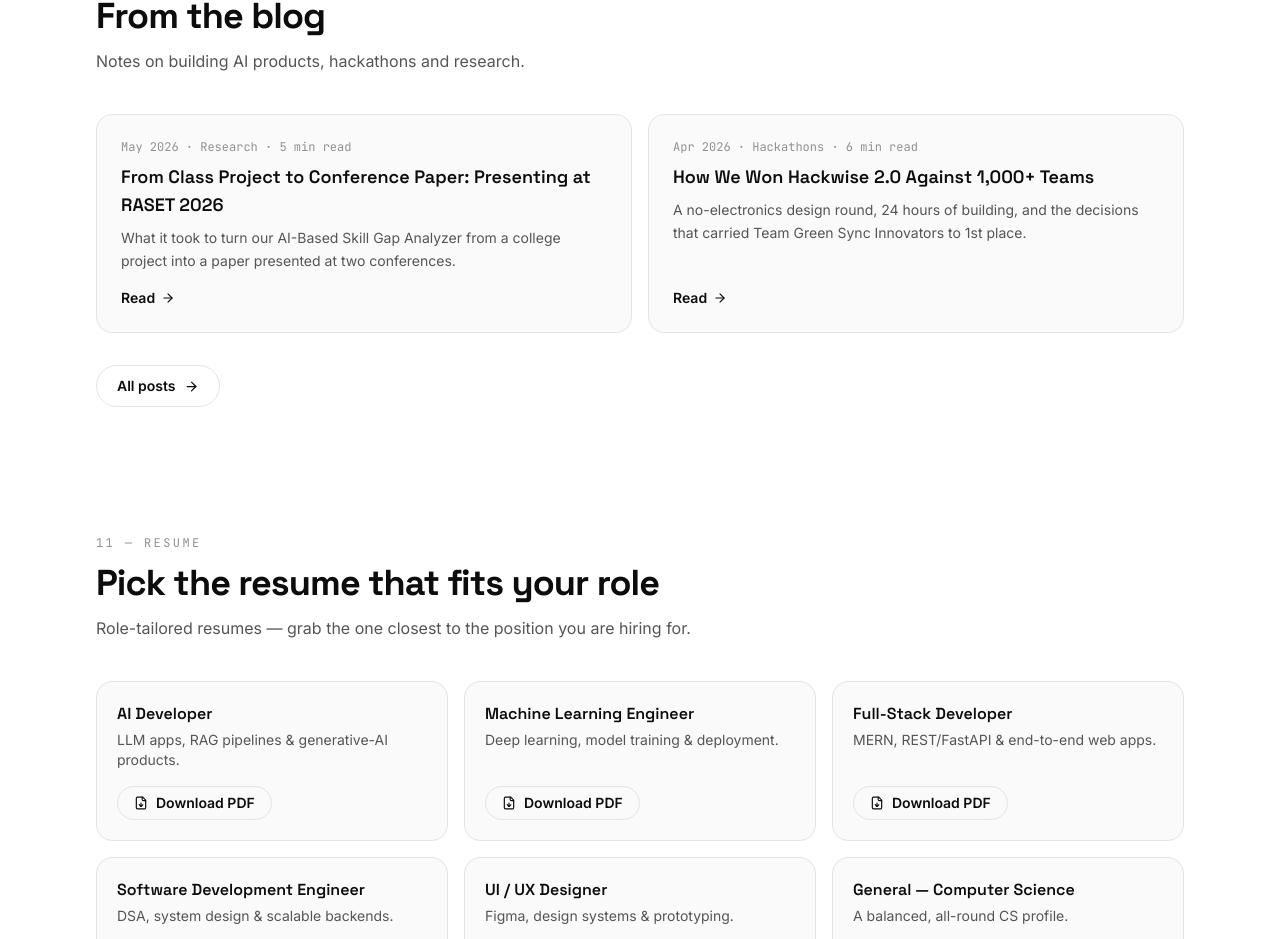
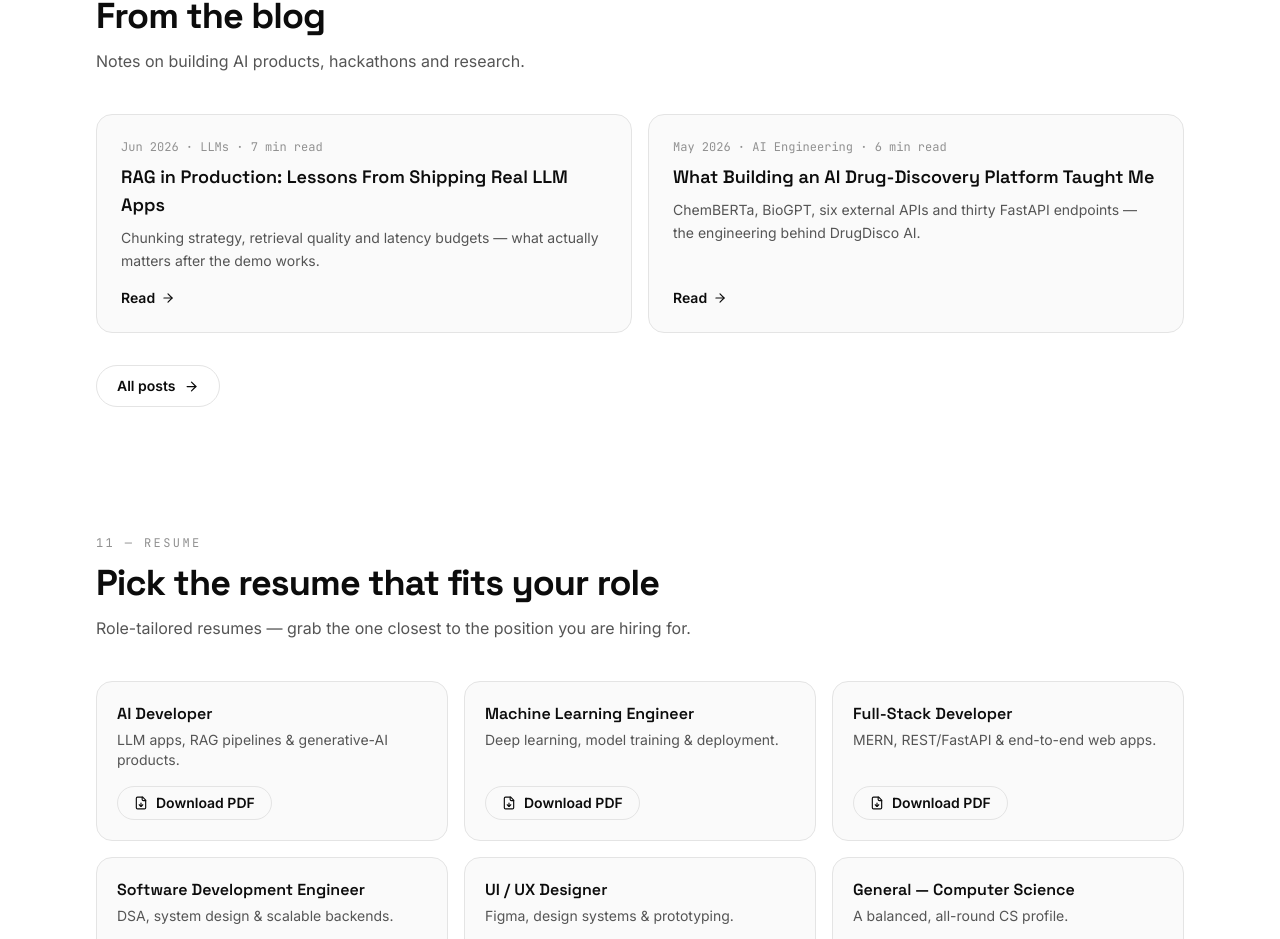
Before and after one commit to akash02062005/PORTFOLIO_AKASH-S, a React (Vite) app: page / in a window 1280 px wide. Shown: the part 8949-9888 px from the top of the page. Built offline with nearby package versions, Linux system fonts and the light colour scheme.

Commit message:
fix: update blog data and clean up temp files

```diff
--- a/src/data/blog.js
+++ b/src/data/blog.js
@@ -4,6 +4,37 @@
 // =====================================================================
 
 export const posts = [
+  {
+    slug: 'rag-in-production',
+    title: 'RAG in Production: Lessons From Shipping Real LLM Apps',
+    date: 'Jun 2026',
+    tag: 'LLMs',
+    minutes: 7,
+    excerpt:
+      'Chunking strategy, retrieval quality and latency budgets — what actually matters after the demo works.',
+    content: [
+      'Every RAG demo looks the same: load documents, embed, retrieve top-k, stuff a prompt, stream an answer. I have now shipped RAG in three different products — a CBT-informed wellness chatbot in NeuroSense, a biomedical assistant in DrugDisco AI, and a financial advisor in my finance platform — and none of the things that made them work appear in that demo.',
+      'The first lesson was that retrieval quality is a data problem, not a model problem. In DrugDisco, naive chunking of PubMed abstracts destroyed the link between a finding and its context. Chunking along the natural structure of the source — abstract sections, conversation turns, statement periods — improved answer quality more than any model swap.',
+      'The second lesson was latency budgets. NeuroSense needed responses under 600ms end-to-end, which rules out lazy sequential pipelines. Embedding caching, parallel retrieval and streaming the first token early matter more than shaving points on a benchmark.',
+      'The third lesson was guardrails. A wellness chatbot must detect crisis language and change behaviour immediately; a biomedical assistant must refuse to invent citations. Retrieval gives the model grounding, but the guardrail layer around it is what makes the product safe to ship — and it is the part nobody demos.',
+      'RAG is not a feature you add; it is a system you operate. Treat the retrieval corpus like production data, budget latency like an SLA, and design the failure modes before the happy path.',
+    ],
+  },
+  {
+    slug: 'building-drugdisco-ai',
+    title: 'What Building an AI Drug-Discovery Platform Taught Me',
+    date: 'May 2026',
+    tag: 'AI Engineering',
+    minutes: 6,
+    excerpt:
+      'ChemBERTa, BioGPT, six external APIs and thirty FastAPI endpoints — the engineering behind DrugDisco AI.',
+    content: [
+      'DrugDisco AI started with a simple question: could I make early-stage drug discovery tooling accessible through a web app? The answer required ChemBERTa-77M for molecular property and ADMET prediction, BioGPT for a biomedical chatbot, RDKit for de-novo molecule generation, and a lot of engineering nobody warns you about.',
+      'The hardest part was not the models — it was the integration layer. The platform unifies six external APIs (PubChem, PubMed, ChEMBL, UniProt and others), and every one of them fails differently: rate limits, schema drift, timeouts. The fault-tolerant service layer that wraps them ended up being some of the most valuable code in the project.',
+      'Serving ML models behind 30+ FastAPI endpoints taught me to separate inference from request handling early. Model loading is expensive, GPU memory is finite, and a single slow prediction should never block an auth request. Queue the heavy work, cache aggressively, and monitor everything.',
+      'The biggest takeaway: research-grade AI becomes a product only when the boring parts — auth, billing, error handling, observability — are treated as first-class. The model is maybe 20% of the system. The other 80% is why people can actually use it.',
+    ],
+  },
   {
     slug: 'first-ieee-paper',
     title: 'From Class Project to Conference Paper: Presenting at RASET 2026',
@@ -34,35 +65,4 @@ export const posts = [
       'We presented to judges as the sun came up, and Team Green Sync Innovators took 1st place ahead of 1,000+ teams. My honest advice for hackathons: your differentiator is decided before the event starts — it is how clearly you can explain the problem. The code just has to keep up with the story.',
     ],
   },
-  {
-    slug: 'rag-in-production',
-    title: 'RAG in Production: Lessons From Shipping Real LLM Apps',
-    date: 'Jan 2026',
-    tag: 'LLMs',
-    minutes: 7,
-    excerpt:
-      'Chunking strategy, retrieval quality and latency budgets — what actually matters after the demo works.',
-    content: [
-      'Every RAG demo looks the same: load documents, embed, retrieve top-k, stuff a prompt, stream an answer. I have now shipped RAG in three different products — a CBT-informed wellness chatbot in NeuroSense, a biomedical assistant in DrugDisco AI, and a financial advisor in my finance platform — and none of the things that made them work appear in that demo.',
-      'The first lesson was that retrieval quality is a data problem, not a model problem. In DrugDisco, naive chunking of PubMed abstracts destroyed the link between a finding and its context. Chunking along the natural structure of the source — abstract sections, conversation turns, statement periods — improved answer quality more than any model swap.',
-      'The second lesson was latency budgets. NeuroSense needed responses under 600ms end-to-end, which rules out lazy sequential pipelines. Embedding caching, parallel retrieval and streaming the first token early matter more than shaving points on a benchmark.',
-      'The third lesson was guardrails. A wellness chatbot must detect crisis language and change behaviour immediately; a biomedical assistant must refuse to invent citations. Retrieval gives the model grounding, but the guardrail layer around it is what makes the product safe to ship — and it is the part nobody demos.',
-      'RAG is not a feature you add; it is a system you operate. Treat the retrieval corpus like production data, budget latency like an SLA, and design the failure modes before the happy path.',
-    ],
-  },
-  {
-    slug: 'building-drugdisco-ai',
-    title: 'What Building an AI Drug-Discovery Platform Taught Me',
-    date: 'Aug 2025',
-    tag: 'AI Engineering',
-    minutes: 6,
-    excerpt:
-      'ChemBERTa, BioGPT, six external APIs and thirty FastAPI endpoints — the engineering behind DrugDisco AI.',
-    content: [
-      'DrugDisco AI started with a simple question: could I make early-stage drug discovery tooling accessible through a web app? The answer required ChemBERTa-77M for molecular property and ADMET prediction, BioGPT for a biomedical chatbot, RDKit for de-novo molecule generation, and a lot of engineering nobody warns you about.',
-      'The hardest part was not the models — it was the integration layer. The platform unifies six external APIs (PubChem, PubMed, ChEMBL, UniProt and others), and every one of them fails differently: rate limits, schema drift, timeouts. The fault-tolerant service layer that wraps them ended up being some of the most valuable code in the project.',
-      'Serving ML models behind 30+ FastAPI endpoints taught me to separate inference from request handling early. Model loading is expensive, GPU memory is finite, and a single slow prediction should never block an auth request. Queue the heavy work, cache aggressively, and monitor everything.',
-      'The biggest takeaway: research-grade AI becomes a product only when the boring parts — auth, billing, error handling, observability — are treated as first-class. The model is maybe 20% of the system. The other 80% is why people can actually use it.',
-    ],
-  },
 ]
```
Also changed, not shown: vite.config.js.timestamp-1781726060751-504860241753b.mjs (deleted, +0 -13 lines).
